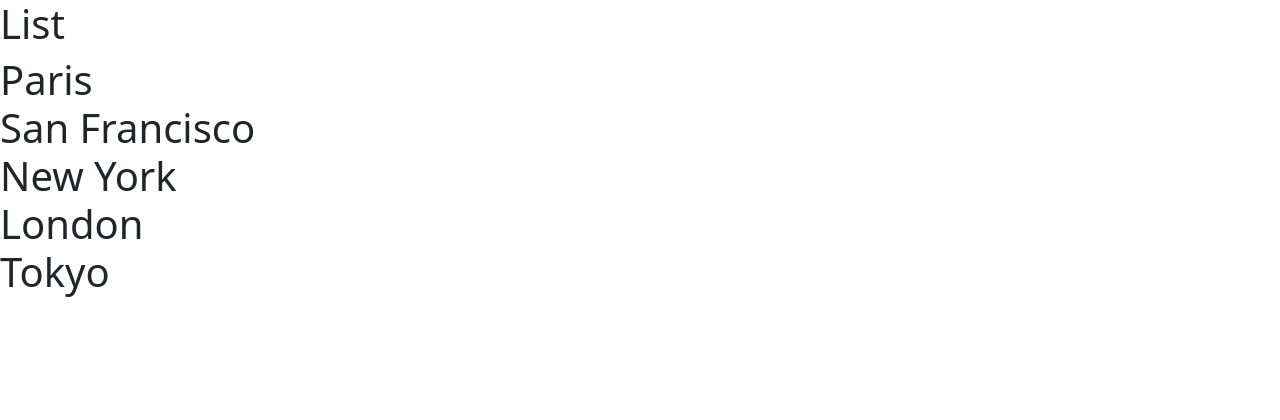
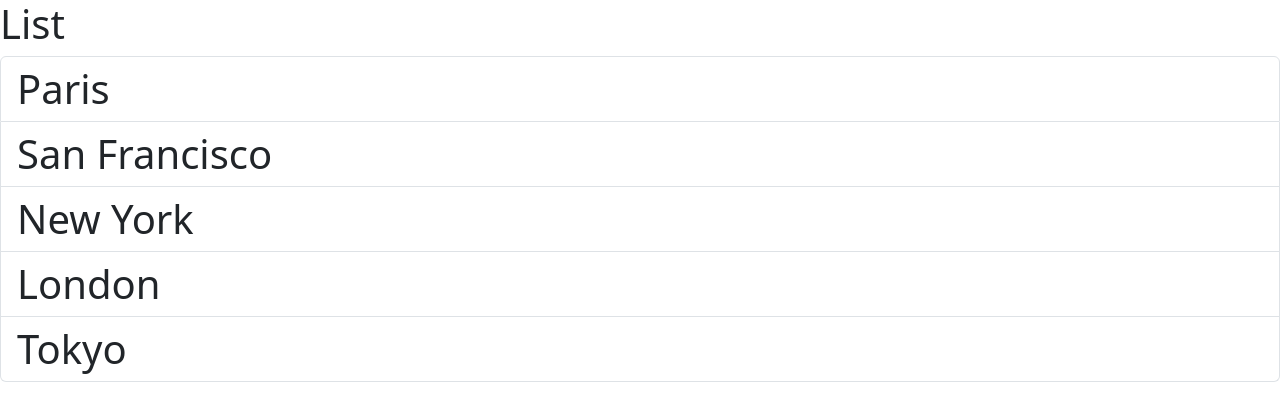
Before and after one commit to rigby200602/react-app, a React (Vite) app: page / in a window 1280 px wide. Shown: the top 420 px of the page. Built offline with nearby package versions, Linux system fonts and the light colour scheme.

Commit message:
quen bootstrap

```diff
--- a/src/components/ListGroup.tsx
+++ b/src/components/ListGroup.tsx
@@ -7,7 +7,7 @@ function ListGroup() {
     <Fragment>
         <h1>List</h1>
         <ul className="list-group">
-            {item.map(item=> <li>{item}</li>)}
+            {item.map(item=> <li className="list-group-item">{item}</li>)}
         </ul>
     </Fragment>
     )
```
